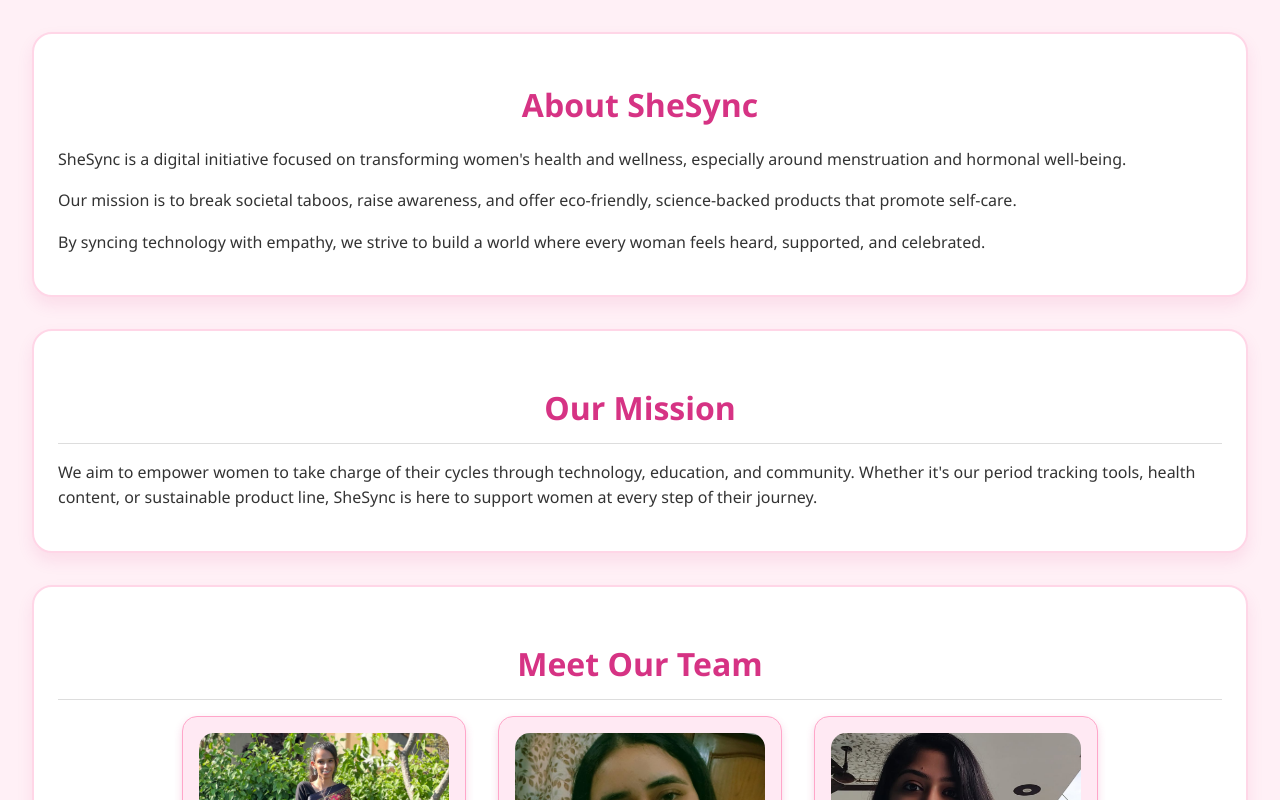
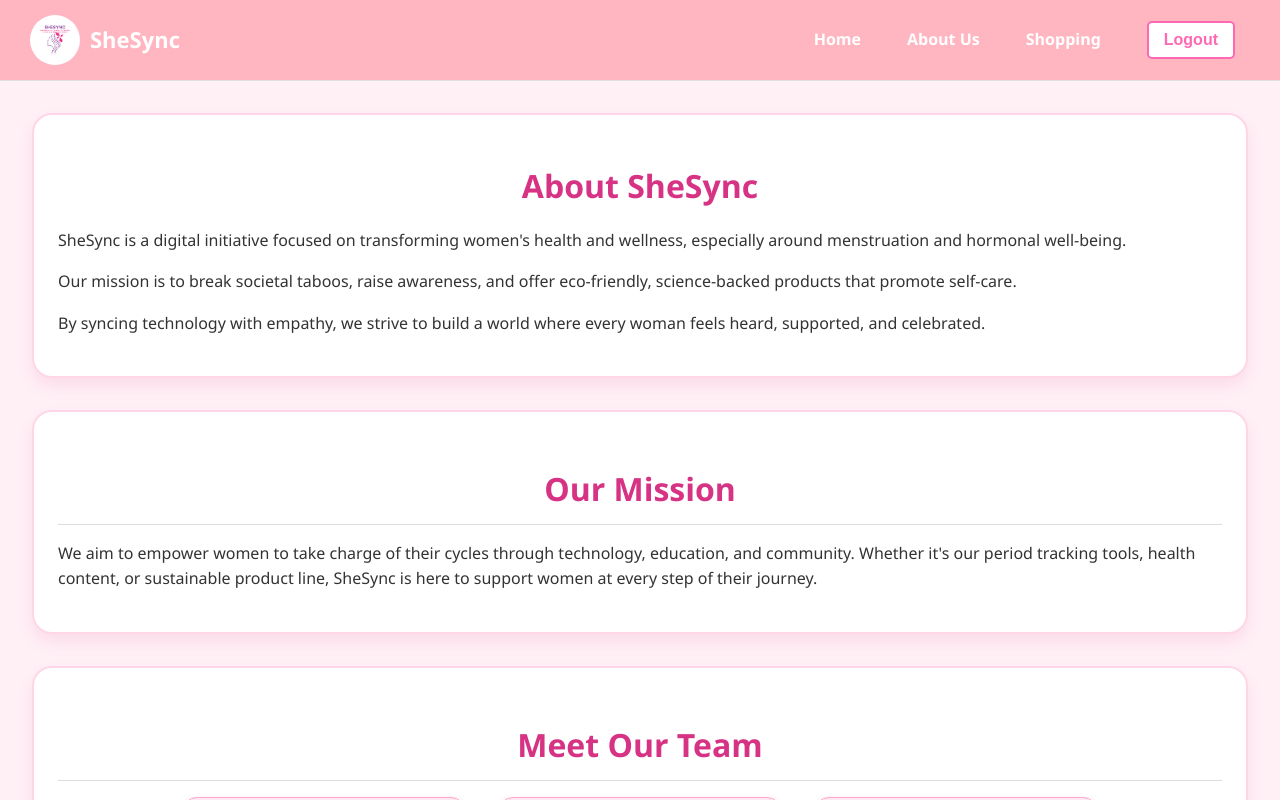
Before and after one commit to Ishuuutanejaaa/SheSync, a React (Create React App) app in the folder frontend/: page /about in a window 1280 px wide. Shown: the top 800 px of the page. Built offline with nearby package versions, Linux system fonts and the light colour scheme; sample sign-in values are in the browser's storage.

Commit message:
Added nav bar to each page

```diff
--- a/frontend/src/Components/AboutUs.css
+++ b/frontend/src/Components/AboutUs.css
@@ -73,7 +73,74 @@
   opacity: 0;
   animation: fadeIn 1.2s ease-in forwards;
 }
+.navbar {
+  display: flex;
+  justify-content: space-between;
+  align-items: center;
+  background-color: #ffb6c1;
+  padding: 15px 30px;
+  position: sticky;
+  top: 0;
+  z-index: 1000;
+  transition: background-color 0.3s ease-in-out;
+}
 
+.logo-container {
+  display: flex;
+  align-items: center;
+}
+
+.logo {
+  width: 50px;
+  height: 50px;
+  border-radius: 50%;
+  margin-right: 10px;
+}
+
+.app-name {
+  color: white;
+  font-size: 22px;
+  font-weight: bold;
+}
+
+.navbar ul {
+  list-style: none;
+  display: flex;
+  align-items: center;
+  padding: 0;
+  margin: 0;
+}
+
+.navbar ul li {
+  margin: 0 15px;
+}
+
+.navbar a {
+  text-decoration: none;
+  color: white;
+  font-weight: bold;
+  padding-bottom: 5px;
+  transition: 0.3s;
+}
+
+/* Logout Button */
+.logout-button {
+  background-color: white;
+  color: #ff69b4;
+  border: 2px solid #ff69b4;
+  padding: 8px 15px;
+  font-size: 16px;
+  font-weight: bold;
+  cursor: pointer;
+  border-radius: 5px;
+  transition: 0.3s ease-in-out;
+}
+
+.logout-button:hover {
+  background-color: #ff69b4;
+  color: white;
+  transform: scale(1.1);
+}
 @keyframes fadeIn {
   to {
     opacity: 1;
--- a/frontend/src/Components/AboutUs.js
+++ b/frontend/src/Components/AboutUs.js
@@ -1,8 +1,34 @@
 import React from 'react';
+import { Link, useNavigate } from 'react-router-dom';
 import './AboutUs.css';
+ // Create this CSS file if not already present
 
 const AboutUs = () => {
+  const navigate = useNavigate();
+
+  const handleLogout = () => {
+    // Clear token or session info
+    localStorage.removeItem('token'); // example
+    navigate('/login'); // redirect to login
+  };
+
   return (
+    <>
+      {/* Navbar */}
+      <nav className="navbar">
+        <div className="logo-container">
+          <img src="/Logo.png" alt="SheSync Logo" className="logo" />
+          <span className="app-name">SheSync</span>
+        </div>
+        <ul className="nav-links">
+          <li><Link to="/home">Home</Link></li>
+          <li><Link to="/about">About Us</Link></li>
+          <li><Link to="/products">Shopping</Link></li>
+          <li><button className="logout-button" onClick={handleLogout}>Logout</button></li>
+        </ul>
+      </nav>
+
+      {/* Page Content */}
       <div className="about-us-container">
         <div className="intro-box fade-in">
           <h1 className="section-heading">About SheSync</h1>
@@ -45,6 +71,7 @@
           </div>
         </div>
       </div>
+    </>
   );
 };
 
--- a/frontend/src/Components/HormonalImbalancePage.css
+++ b/frontend/src/Components/HormonalImbalancePage.css
@@ -10,7 +10,74 @@
     background-color: #fef3f5;
     color: #333;
 }
+.navbar {
+  display: flex;
+  justify-content: space-between;
+  align-items: center;
+  background-color: #ffb6c1;
+  padding: 15px 30px;
+  position: sticky;
+  top: 0;
+  z-index: 1000;
+  transition: background-color 0.3s ease-in-out;
+}
 
+.logo-container {
+  display: flex;
+  align-items: center;
+}
+
+.logo {
+  width: 50px;
+  height: 50px;
+  border-radius: 50%;
+  margin-right: 10px;
+}
+
+.app-name {
+  color: white;
+  font-size: 22px;
+  font-weight: bold;
+}
+
+.navbar ul {
+  list-style: none;
+  display: flex;
+  align-items: center;
+  padding: 0;
+  margin: 0;
+}
+
+.navbar ul li {
+  margin: 0 15px;
+}
+
+.navbar a {
+  text-decoration: none;
+  color: white;
+  font-weight: bold;
+  padding-bottom: 5px;
+  transition: 0.3s;
+}
+
+/* Logout Button */
+.logout-button {
+  background-color: white;
+  color: #ff69b4;
+  border: 2px solid #ff69b4;
+  padding: 8px 15px;
+  font-size: 16px;
+  font-weight: bold;
+  cursor: pointer;
+  border-radius: 5px;
+  transition: 0.3s ease-in-out;
+}
+
+.logout-button:hover {
+  background-color: #ff69b4;
+  color: white;
+  transform: scale(1.1);
+}
 header {
     background-color: #c04b5c;
     color: #fcfafa;
--- a/frontend/src/Components/HormonalImbalancePage.js
+++ b/frontend/src/Components/HormonalImbalancePage.js
@@ -1,9 +1,34 @@
 import React from "react";
+import { Link, useNavigate } from "react-router-dom";
 import "./HormonalImbalancePage.css";
 
 const HormonalImbalancePage = () => {
+  const navigate = useNavigate();
+
+  const handleLogout = () => {
+    localStorage.removeItem("token"); // or however you store login data
+    navigate("/login");
+  };
+
   return (
     <div>
+      <nav className="navbar">
+        <div className="logo-container">
+          <img src="/Logo.png" alt="SheSync Logo" className="logo" />
+          <span className="app-name">SheSync</span>
+        </div>
+        <ul>
+          <li><Link to="/home">Home</Link></li>
+          <li><Link to="/about">About Us</Link></li>
+          <li><Link to="/products">Shopping</Link></li>
+          <li>
+            <button className="logout-button" onClick={handleLogout}>
+              Logout
+            </button>
+          </li>
+        </ul>
+      </nav>
+
       <header>Understanding Hormonal Imbalance: A Deeper Dive</header>
       <div className="container">
         <aside className="sidebar">
@@ -56,36 +81,39 @@
               <strong>Effects:</strong> Hormonal imbalances can manifest in various physical symptoms, including irregular menstrual cycles, acne breakouts, weight gain, and hair thinning or loss.
             </p>
           </section>
+
           <section id="pcos-pcod">
             <h2>What is PCOS/PCOD?</h2>
             <p>
-              <strong>Definition:</strong> Polycystic ovary syndrome (pcos) is a common hormonal disorder that affects people with ovaries. it is characterized by irregular menstrual cycles, excess androgen levels, and polycystic ovaries.
+              <strong>Definition:</strong> Polycystic ovary syndrome (PCOS) is a common hormonal disorder that affects people with ovaries. It is characterized by irregular menstrual cycles, excess androgen levels, and polycystic ovaries.
             </p>
             <div className="infographic">
               <img src="pcod_pcos_symptoms.png" alt="PCOS and PCOD" id="pcos-pcod-img" />
             </div>
             <p>
-              <strong>Causes:</strong> Polycystic Ovary Syndrome (PCOS) is primarily caused by hormonal imbalances, insulin resistance, and genetic factors. These factors contribute to irregular menstrual cycles and excess androgen production.
+              <strong>Causes:</strong> PCOS is primarily caused by hormonal imbalances, insulin resistance, and genetic factors. These contribute to irregular menstrual cycles and excess androgen production.
             </p>
             <p>
               <strong>Effects:</strong> Common symptoms of PCOS include irregular periods, excess facial and body hair (hirsutism), acne, and ovarian cysts. PCOS can also affect fertility and increase the risk of diabetes and cardiovascular disease.
             </p>
             <p>
-              <strong>Treatment Options:</strong> Treatment for PCOS focuses on managing symptoms and reducing long-term health risks. Options include lifestyle changes (e.g., diet, exercise), medications (e.g., birth control pills, metformin), and fertility treatments.
+              <strong>Treatment Options:</strong> Treatment focuses on managing symptoms and reducing long-term health risks. Options include lifestyle changes (e.g., diet, exercise), medications (e.g., birth control pills, metformin), and fertility treatments.
             </p>
           </section>
+
           <section id="diagnosis">
             <h2>Importance of Early Diagnosis</h2>
             <p>
-              <strong>Benefits of Early Detection:</strong> Early diagnosis of hormonal imbalances allows for timely intervention and treatment, reducing the risk of complications such as infertility, metabolic disorders, and mental health issues.
+              <strong>Benefits of Early Detection:</strong> Early diagnosis allows for timely intervention and treatment, reducing the risk of complications such as infertility, metabolic disorders, and mental health issues.
             </p>
             <p>
-              <strong>Diagnostic Tests:</strong> Healthcare providers use various diagnostic tests to identify hormonal imbalances, including blood tests to measure hormone levels, imaging tests (e.g., ultrasound), and specialized assessments for specific conditions like PCOS.
+              <strong>Diagnostic Tests:</strong> Healthcare providers use blood tests, imaging (e.g., ultrasound), and other assessments to diagnose hormonal imbalances and related conditions like PCOS.
             </p>
             <p>
-              <strong>Seeking Medical Advice:</strong> Regular health check-ups and consultations with healthcare professionals are essential for monitoring hormonal health, addressing symptoms promptly, and optimizing overall well-being.
+              <strong>Seeking Medical Advice:</strong> Regular check-ups and consultations with healthcare professionals are essential for addressing symptoms and maintaining hormonal health.
             </p>
           </section>
+
           <section id="menstrual-cycle">
             <h2>Menstrual Cycle Overview:</h2>
             <p>
@@ -95,6 +123,7 @@
               <img src="menstrual_phases.png" alt="Menstrual Cycle Phases" id="menstrual-cycle-img" />
             </div>
           </section>
+
           <section id="video-explainer">
             <h2>Understanding Hormonal Imbalances: PCOS/PCOD Explained</h2>
             <div className="video-container">
--- a/frontend/src/Components/ProductList.css
+++ b/frontend/src/Components/ProductList.css
@@ -167,7 +167,74 @@
   border-color: #007bff;
   box-shadow: 0 0 4px rgba(0, 123, 255, 0.4);
 } */
+.navbar {
+  display: flex;
+  justify-content: space-between;
+  align-items: center;
+  background-color: #ffb6c1;
+  padding: 15px 30px;
+  position: sticky;
+  top: 0;
+  z-index: 1000;
+  transition: background-color 0.3s ease-in-out;
+}
 
+.logo-container {
+  display: flex;
+  align-items: center;
+}
+
+.logo {
+  width: 50px;
+  height: 50px;
+  border-radius: 50%;
+  margin-right: 10px;
+}
+
+.app-name {
+  color: white;
+  font-size: 22px;
+  font-weight: bold;
+}
+
+.navbar ul {
+  list-style: none;
+  display: flex;
+  align-items: center;
+  padding: 0;
+  margin: 0;
+}
+
+.navbar ul li {
+  margin: 0 15px;
+}
+
+.navbar a {
+  text-decoration: none;
+  color: white;
+  font-weight: bold;
+  padding-bottom: 5px;
+  transition: 0.3s;
+}
+
+/* Logout Button */
+.logout-button {
+  background-color: white;
+  color: #ff69b4;
+  border: 2px solid #ff69b4;
+  padding: 8px 15px;
+  font-size: 16px;
+  font-weight: bold;
+  cursor: pointer;
+  border-radius: 5px;
+  transition: 0.3s ease-in-out;
+}
+
+.logout-button:hover {
+  background-color: #ff69b4;
+  color: white;
+  transform: scale(1.1);
+}
 .product-container {
   display: flex;
   flex-wrap: wrap;
--- a/frontend/src/Components/ProductList.js
+++ b/frontend/src/Components/ProductList.js
@@ -167,11 +167,10 @@
 
 
 import React, { useEffect, useState, useCallback } from "react";
-import { useNavigate } from "react-router-dom";
+import { useNavigate, Link } from "react-router-dom";
 import "./ProductList.css";
-// add at the top
+// Ensure navbar styles are included
 import Checkout from "./Checkout";
-
 
 function debounce(func, wait) {
   let timeout;
@@ -193,6 +192,11 @@
   const [sortOption, setSortOption] = useState("");
   const [searchQuery, setSearchQuery] = useState("");
   const navigate = useNavigate();
+
+  const handleLogout = () => {
+    localStorage.removeItem("token"); // or whatever token/session you're using
+    navigate("/login");
+  };
 
   const fetchProducts = (sort, search) => {
     let url = "http://localhost:5001/api/products";
@@ -301,77 +305,22 @@
   const getTotalCartCount = () =>
     Object.values(cart).reduce((acc, item) => acc + item.quantity, 0);
 
-  /*return (
-    <div>
-      <div className="header">
-        <h2>All Products</h2>
-        <button className="cart-button" onClick={() => navigate("/cart")}>
-          🛒 Cart ({getTotalCartCount()})
-        </button>
+  return (
+    <>
+      {/* Navbar */}
+      <nav className="navbar">
+        <div className="logo-container">
+          <img src="/Logo.png" alt="SheSync Logo" className="logo" />
+          <span className="app-name">SheSync</span>
         </div>
+        <ul className="nav-links">
+          <li><Link to="/home">Home</Link></li>
+          <li><Link to="/about">About Us</Link></li>
+          <li><Link to="/products">Shopping</Link></li>
+          <li><button className="logout-button" onClick={handleLogout}>Logout</button></li>
+        </ul>
+      </nav>
 
-      <div className="sort-container" style={{ marginBottom: "1rem" }}>
-        <label htmlFor="sort-select" style={{ marginRight: "0.5rem" }}>
-          Sort by:
-        </label>
-        <select
-          id="sort-select"
-          value={sortOption}
-          onChange={(e) => setSortOption(e.target.value)}
-        >
-          <option value="">-- Select sort option --</option>
-          <option value="price_asc">Price: Low to High</option>
-          <option value="price_desc">Price: High to Low</option>
-          <option value="name_asc">Alphabetically: A to Z</option>
-          <option value="name_desc">Alphabetically: Z to A</option>
-        </select>
-      </div>
-
-      <div className="search-container" style={{ marginBottom: "1rem" }}>
-        <input
-          type="text"
-          placeholder="Search products..."
-          value={searchQuery}
-          onChange={(e) => setSearchQuery(e.target.value)}
-          className="search-input"
-        />
-      </div>
-
-      <div className="product-container">
-        {products.map((product) => {
-          const images = product.images || [product.image];
-          const currentImage = images[imageIndexes[product.id] || 0];
-
-          return (
-            <div key={product.id} className="product-card">
-              <img
-                src={currentImage}
-                alt={product.name}
-                style={{ width: "200px", height: "200px", objectFit: "cover" }}
-              />
-              <h3>{product.name}</h3>
-              <p>{product.description}</p>
-              <p>
-                <strong>Price:</strong> ${product.price}
-              </p>
-
-              <div>
-                <button onClick={() => updateQuantity(product.id, -1)}>-</button>
-                <span>{quantities[product.id] || 1}</span>
-                <button onClick={() => updateQuantity(product.id, 1)}>+</button>
-              </div>
-
-              <button onClick={() => addToCart(product)}>Add to Cart</button>
-              <button onClick={() => buyNow(product)}>Buy Now</button>
-            </div>
-          );
-        })}
-
-      </div>
-    </div>
-  );*/
-  return (
-  <div>
       <div className="header">
         <h2>All Products</h2>
         <button className="cart-button" onClick={() => navigate("/cart")}>
@@ -420,9 +369,7 @@
               />
               <h3>{product.name}</h3>
               <p>{product.description}</p>
-            <p>
-              <strong>Price:</strong> ${product.price}
-            </p>
+              <p><strong>Price:</strong> ${product.price}</p>
 
               <div>
                 <button onClick={() => updateQuantity(product.id, -1)}>-</button>
@@ -436,9 +383,8 @@
           );
         })}
       </div>
-  </div>
+    </>
   );
-
 };
 
 export default ProductList;
--- a/frontend/src/Components/UsageInstructions.js
+++ b/frontend/src/Components/UsageInstructions.js
@@ -1,4 +1,5 @@
 import React, { useState } from 'react';
+import { Link } from 'react-router-dom';
 import './usage_ins.css';
 
 const translations = {
@@ -32,6 +33,11 @@
   const [checkedSteps, setCheckedSteps] = useState({});
   const [showModal, setShowModal] = useState(false);
 
+  const handleLogout = () => {
+    // Implement logout logic (e.g., clear tokens, redirect, etc.)
+    alert("Logged out successfully!");
+  };
+
   const handleCheckboxChange = (index) => {
     const updated = { ...checkedSteps };
     const key = `${section}-${index}`;
@@ -53,6 +59,20 @@
 
   return (
     <div>
+      {/* Navbar */}
+      <nav className="navbar">
+        <div className="logo-container">
+          <img src="/Logo.png" alt="SheSync Logo" className="logo" />
+          <span className="app-name">SheSync</span>
+        </div>
+        <ul>
+          <li><Link to="/home">Home</Link></li>
+          <li><Link to="/about">About Us</Link></li>
+          <li><Link to="/products">Shopping</Link></li>
+          <li><button className="logout-button" onClick={handleLogout}>Logout</button></li>
+        </ul>
+      </nav>
+
       <div className="language-selector">
         <label htmlFor="language">Language:</label>
         <select id="language" value={language} onChange={(e) => setLanguage(e.target.value)}>
@@ -77,7 +97,6 @@
       <main>
         <h2>{`How to Use ${section.replace('-', ' ').replace(/\b\w/g, (l) => l.toUpperCase())}`}</h2>
 
-        {/* Display product image */}
         {section === 'tampons' && (
           <img src="tampon-removebg-preview-removebg-preview.png" alt="Tampon" className="product-image" />
         )}
--- a/frontend/src/Components/usage_ins.css
+++ b/frontend/src/Components/usage_ins.css
@@ -6,6 +6,74 @@
   background-color: #f7f9fc;
   color: #333;
   line-height: 1.6;
+}
+.navbar {
+  display: flex;
+  justify-content: space-between;
+  align-items: center;
+  background-color: #ffb6c1;
+  padding: 15px 30px;
+  position: sticky;
+  top: 0;
+  z-index: 1000;
+  transition: background-color 0.3s ease-in-out;
+}
+
+.logo-container {
+  display: flex;
+  align-items: center;
+}
+
+.logo {
+  width: 50px;
+  height: 50px;
+  border-radius: 50%;
+  margin-right: 10px;
+}
+
+.app-name {
+  color: white;
+  font-size: 22px;
+  font-weight: bold;
+}
+
+.navbar ul {
+  list-style: none;
+  display: flex;
+  align-items: center;
+  padding: 0;
+  margin: 0;
+}
+
+.navbar ul li {
+  margin: 0 15px;
+}
+
+.navbar a {
+  text-decoration: none;
+  color: white;
+  font-weight: bold;
+  padding-bottom: 5px;
+  transition: 0.3s;
+}
+
+/* Logout Button */
+.logout-button {
+  background-color: white;
+  color: #ff69b4;
+  border: 2px solid #ff69b4;
+  padding: 8px 15px;
+  font-size: 16px;
+  font-weight: bold;
+  cursor: pointer;
+  border-radius: 5px;
+  transition: 0.3s ease-in-out;
+}
+
+.logout-button:hover {
+  background-color: #ff69b4;
+  color: white;
+  transform: scale(1.1);
 }
 
 /* Language Selector */
```
Lines whose indentation alone changed are shown as unchanged.
